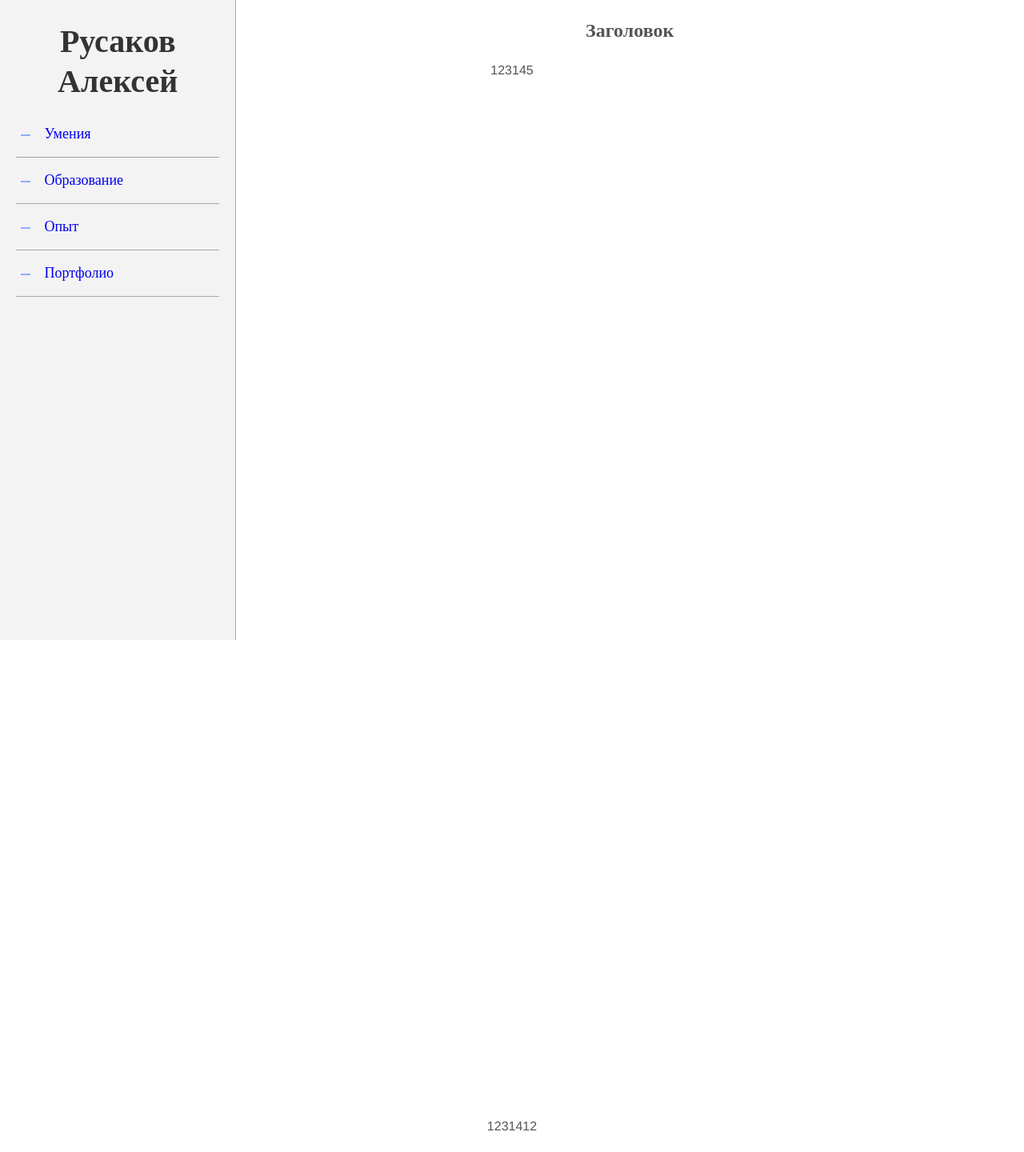
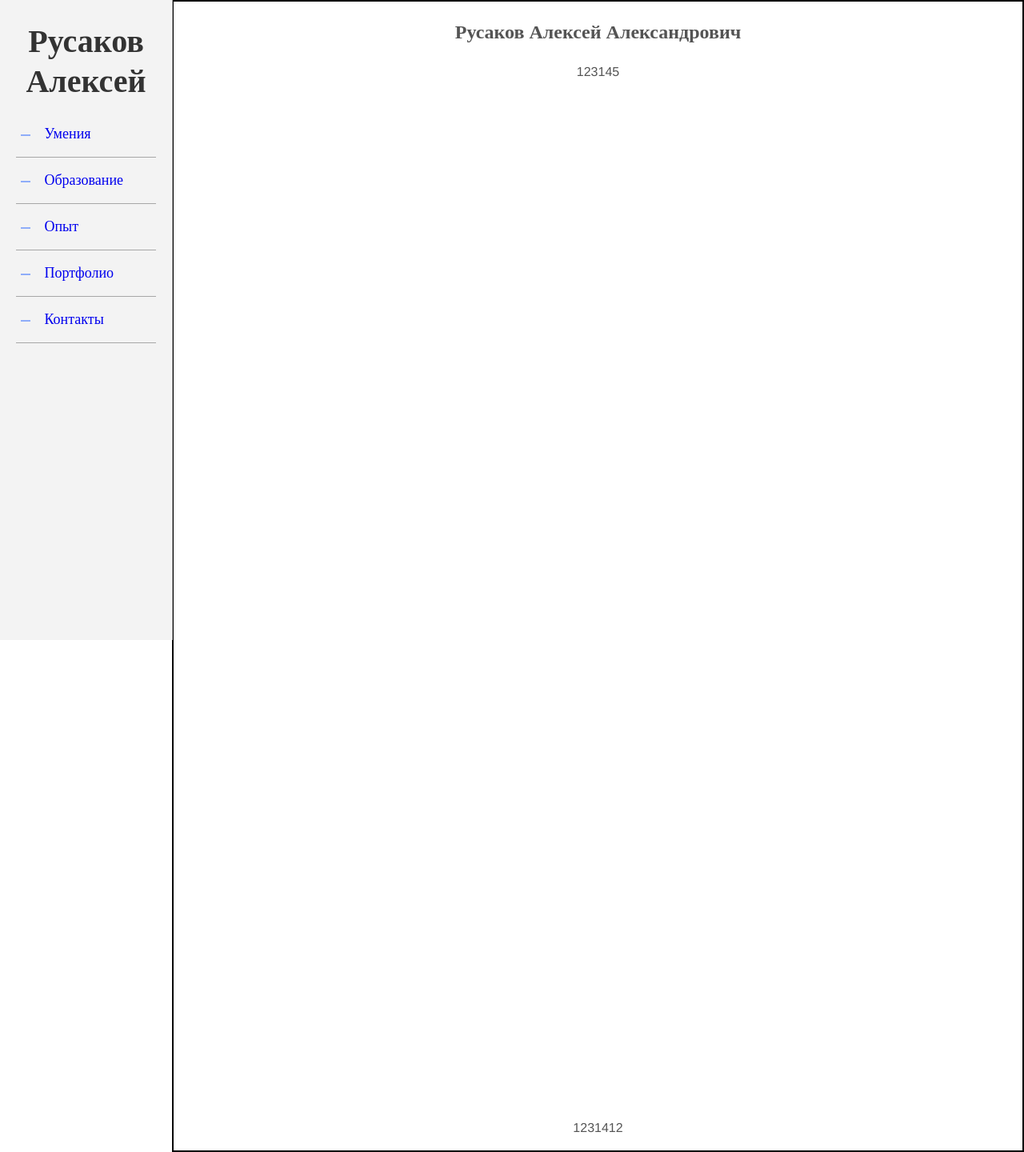
Before and after one commit to Rusakltd/rusakltd.github.io, a PHP site: page / in a window 1280 px wide. Shown: the whole page at 80% size. Before the commit the page ends 1414 px from the top, so only its background shows below. Run offline with PHP 8.4, Linux system fonts and the light colour scheme.

Commit message:
3
Выравнил правую колонну

```diff
--- a/index.html
+++ b/index.html
@@ -19,39 +19,28 @@
                             <a href="#Skills">Умения</a>
                         </li>
                         <li>
-                            <a href="Education">Образование</a>
+                            <a href="#Education">Образование</a>
                         </li>
                         <li>
-                            <a href="Experience">Опыт</a>
+                            <a href="#Experience">Опыт</a>
                         </li>
                         <li>
-                            <a href="Portfolio">Портфолио</a>
+                            <a href="#Portfolio">Портфолио</a>
+                        </li>
+                        <li>
+                            <a href="#Portfolio">Контакты</a>
                         </li>
                     </ul>
             </nav>
           </div>
         </header>
 
-      <div class="right-column">
-        <h2>Заголовок</h2>
-      <p id="Skills">
+    <div class="right-column">
+        <h2>Русаков Алексей Александрович</h2>
+        <p id="Skills">
         123145
         <br><br><br><br><br><br><br><br><br><br><br><br><br><br><br><br><br><br><br><br><br><br><br><br><br><br><br><br><br><br><br><br><br><br><br><br><br><br><br><br><br><br><br><br><br><br><br><br><br><br><br><br><br><br><br>1231412
-      </p>
-
+        </p>
     </div>
-    <footer class="main-footer">
-            <div class="container">
-                <section class="footer-contacts">
-
-                </section>
-                <section class="footer-socials">
-
-                </section>
-                <section class="footer-copyrights">
-
-                </section>
-            </div>
-    </footer>
     </body>
 </html>
--- a/main.css
+++ b/main.css
@@ -15,7 +15,7 @@ h1 {
 h2 {
   text-align: center;
   font-family: "Exo 2";
-  margin-left: 23%;
+  /*margin-left: 23%;*/
 }
 div {
   display: block;
@@ -23,13 +23,10 @@ div {
 .left-menu {
   position: fixed;
   float:left;
-  width: 23%;
+  width: 215px;
   height: 100%;
-  max-width: 300px;
   border-right: solid rgb(167, 167, 167) 1px;
   background-color: rgb(243, 243, 243);
-  min-width: 185px;
-  z-index: 3;
 }
 .full-name {
   font-size: 20px;
@@ -38,12 +35,9 @@ div {
   text-align: left;
 }
 .right-column {
-  float: right;
   text-align: center;
-  width: 100%;
-  margin-left: 23%;
-  z-index: 0;
-  /*border: solid black 2px;*/
+  margin-left: 215px;
+  border: solid black 2px;
 }
 li {
   padding-left: 0px;
```
